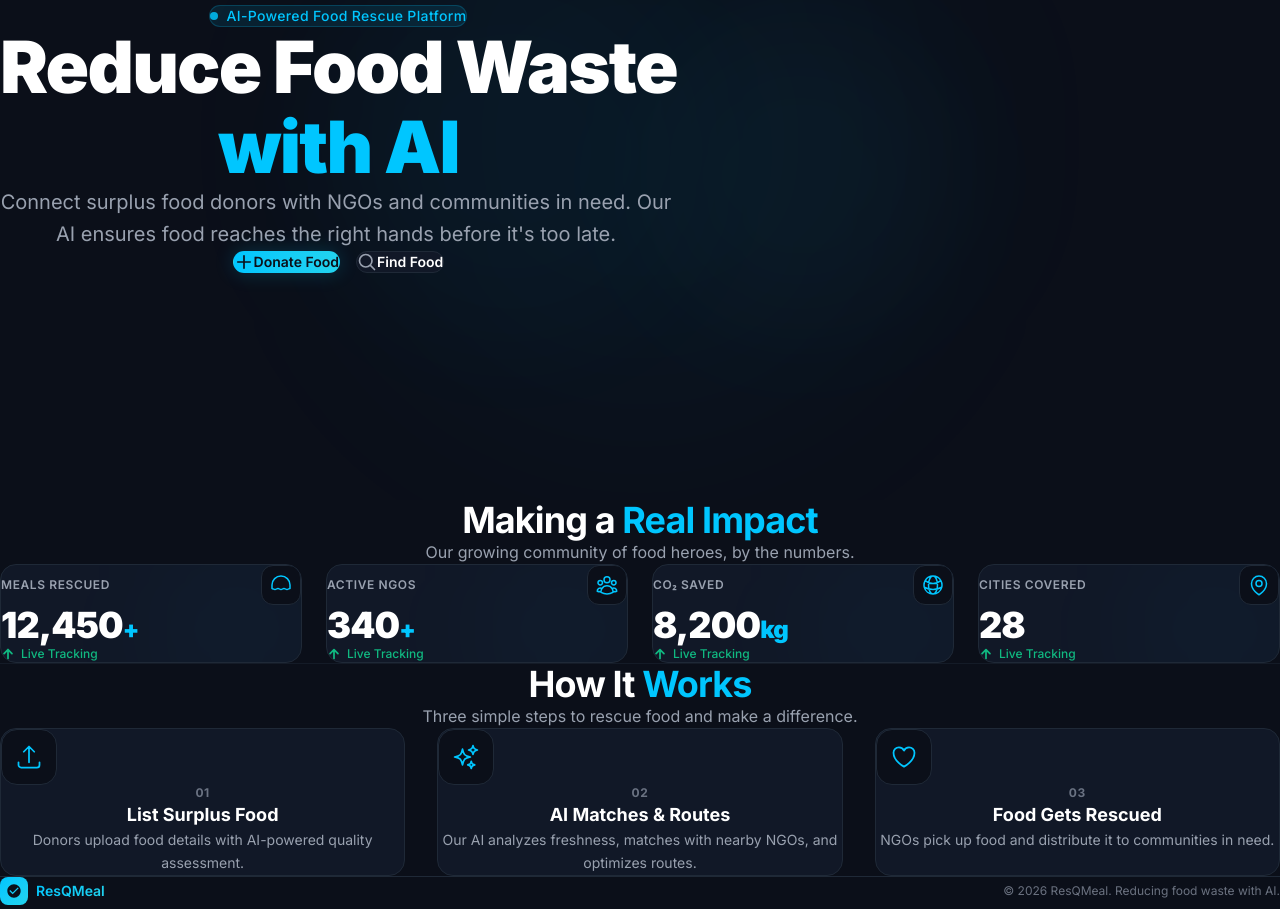
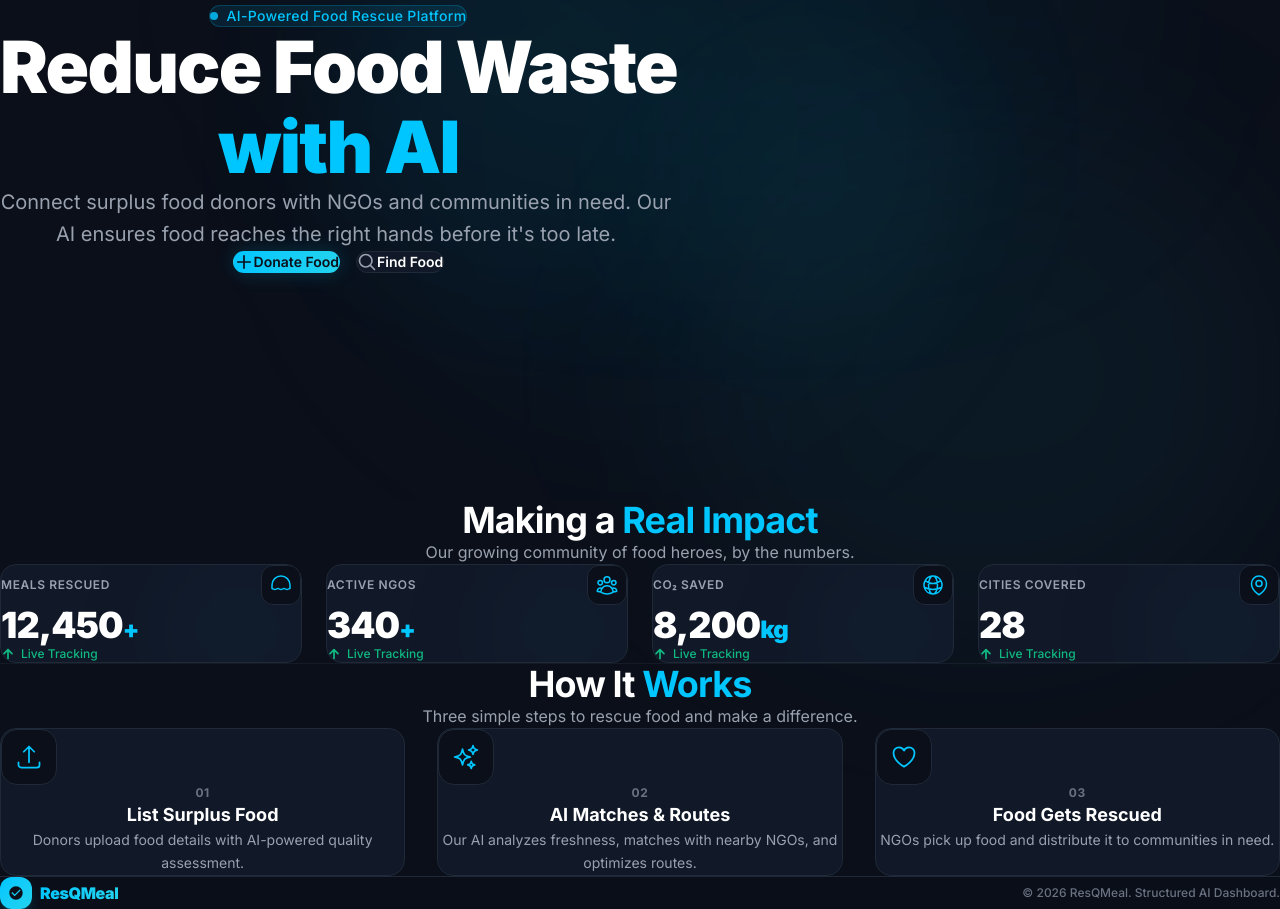
Before and after one commit to swapnilhingane18/resqmealai, a React (Vite) app: page / in a window 1280 px wide. Shown: the part 220-1129 px from the top of the page. Built offline with nearby package versions, Linux system fonts and the light colour scheme.

Commit message:
style: reduce empty UI feel using background layers and visual depth

```diff
--- a/src/layouts/MainLayout.jsx
+++ b/src/layouts/MainLayout.jsx
@@ -6,7 +6,12 @@ export default function MainLayout() {
   const location = useLocation();
 
   return (
-    <div className="min-h-screen bg-dark-bg">
+    <div className="min-h-screen bg-[#0B0F19] relative overflow-hidden text-gray-200 selection:bg-primary/30 selection:text-white">
+      {/* Global Background Glow Layers */}
+      <div className="absolute top-0 left-1/4 w-[800px] h-[400px] bg-primary/5 rounded-full blur-[120px] pointer-events-none z-0" />
+      <div className="absolute bottom-1/4 right-0 w-[600px] h-[500px] bg-secondary/5 rounded-full blur-[100px] pointer-events-none z-0" />
+
+      <div className="relative z-10">
         <Navbar />
 
         <motion.main
@@ -15,27 +20,28 @@ export default function MainLayout() {
           animate={{ opacity: 1, y: 0 }}
           exit={{ opacity: 0, y: -15 }}
           transition={{ duration: 0.3, ease: 'easeInOut' }}
-        className="pt-16"
+          className="pt-[72px]"
         >
           <Outlet />
         </motion.main>
 
         {/* Footer */}
-      <footer className="border-t border-border mt-20 relative z-10">
-        <div className="max-w-7xl mx-auto px-4 sm:px-6 lg:px-8 py-8">
+        <footer className="border-t border-[#1f2937] bg-[#0B0F19]/50 mt-20 relative z-10 backdrop-blur-md">
+          <div className="max-w-7xl mx-auto px-6 py-8">
             <div className="flex flex-col md:flex-row items-center justify-between gap-4">
               <div className="flex items-center gap-2">
-              <div className="w-7 h-7 rounded-lg bg-gradient-to-br from-primary to-secondary flex items-center justify-center">
-                <svg className="w-4 h-4 text-dark-bg" fill="currentColor" viewBox="0 0 24 24">
+                <div className="w-8 h-8 rounded-xl bg-gradient-to-br from-[#00C6FF] to-[#22D3EE] flex items-center justify-center shadow-lg shadow-primary/20">
+                  <svg className="w-4 h-4 text-[#0B0F19]" fill="currentColor" viewBox="0 0 24 24">
                     <path d="M12 2C6.48 2 2 6.48 2 12s4.48 10 10 10 10-4.48 10-10S17.52 2 12 2zm-2 15l-5-5 1.41-1.41L10 14.17l7.59-7.59L19 8l-9 9z"/>
                   </svg>
                 </div>
-              <span className="text-sm font-semibold gradient-text">ResQMeal</span>
+                <span className="text-base font-black text-transparent bg-clip-text bg-gradient-to-r from-[#00C6FF] to-[#22D3EE] tracking-tight">ResQMeal</span>
               </div>
-            <p className="text-xs text-text-muted">© 2026 ResQMeal. Reducing food waste with AI.</p>
+              <p className="text-xs font-medium text-gray-500">© 2026 ResQMeal. Structured AI Dashboard.</p>
             </div>
           </div>
         </footer>
       </div>
+    </div>
   );
 }
```
Lines whose indentation alone changed are shown as unchanged.
